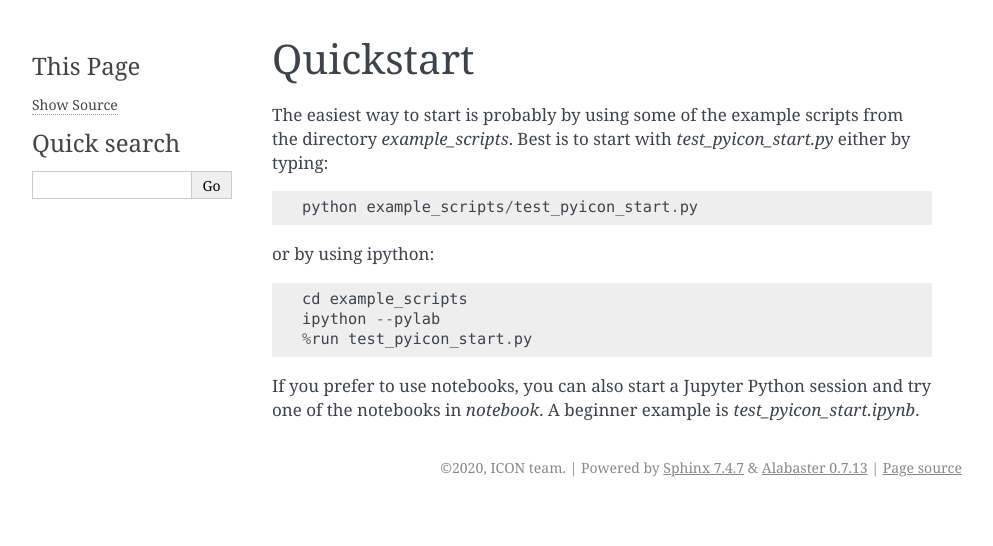
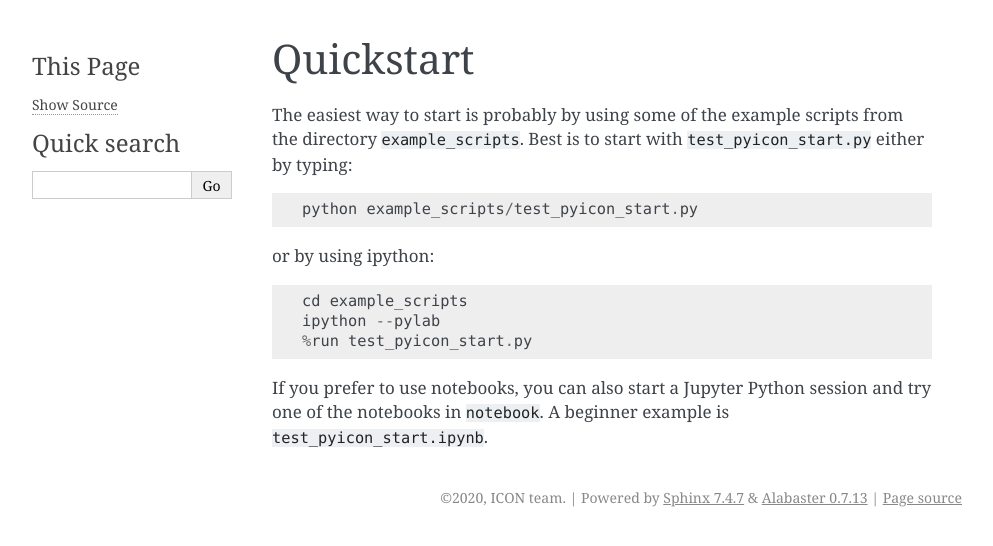
Before and after one commit to ppothapa/pyICON_EXCLAIM, a Sphinx documentation site: the page built from doc/quickstart.rst, in a window 1280 px wide. Shown: the top 546 px of the page, without its empty margins (148-1141 px from the left). Built offline with Sphinx 7.4.7, drawn with Linux system fonts in a browser that asks for light colours; formulas are drawn with MathJax 3; pages that are not in the unit, such as notebooks, are missing from menus.

```diff
--- a/doc/quickstart.rst
+++ b/doc/quickstart.rst
@@ -1,8 +1,8 @@
 Quickstart
 ----------
 
-The easiest way to start is probably by using some of the example scripts from the directory `example_scripts`.
-Best is to start with `test_pyicon_start.py` either by typing::
+The easiest way to start is probably by using some of the example scripts from the directory ``example_scripts``.
+Best is to start with ``test_pyicon_start.py`` either by typing::
 
   python example_scripts/test_pyicon_start.py
 
@@ -12,5 +12,5 @@ or by using ipython::
   ipython --pylab
   %run test_pyicon_start.py
 
-If you prefer to use notebooks, you can also start a Jupyter Python session and try one of the notebooks in `notebook`.
-A beginner example is `test_pyicon_start.ipynb`.
+If you prefer to use notebooks, you can also start a Jupyter Python session and try one of the notebooks in ``notebook``.
+A beginner example is ``test_pyicon_start.ipynb``.
```
